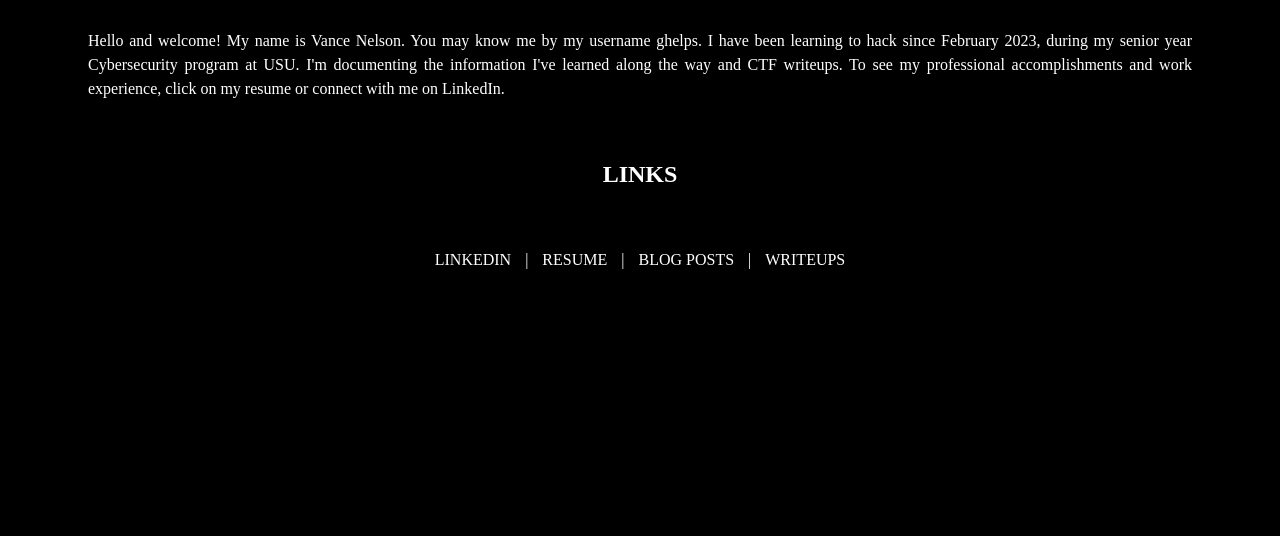
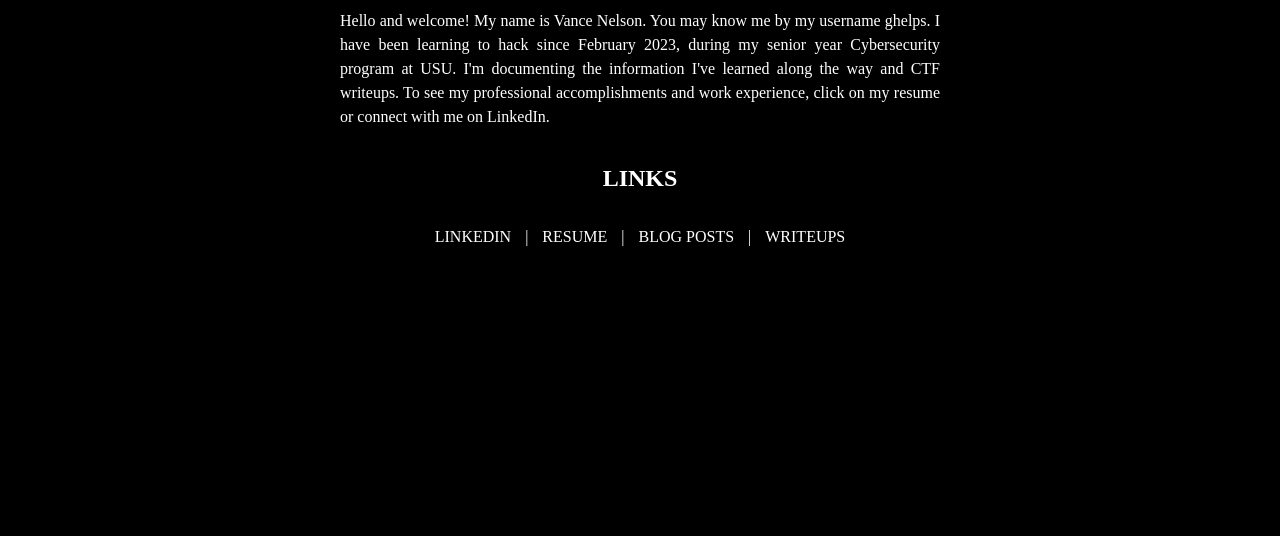
Before and after one commit to vncnlsn/me, a plain HTML site: page website.html in a window 1280 px wide. Shown: the part 360-896 px from the top of the page. After the commit the page ends 856 px from the top, so only its background shows below. Drawn offline with Linux system fonts and the light colour scheme.

Commit message:
Update website.html

```diff
--- a/website.html
+++ b/website.html
@@ -12,7 +12,7 @@
       justify-content: center;
       height: 100vh;
       text-align: center;
-      padding: 40px;
+      padding: 20px;
     }
 
     h1 {
@@ -24,8 +24,9 @@
       text-transform: uppercase;
     }
 
-    p {
-      margin: 40px;
+    .about {
+      max-width: 600px;
+      margin: 0 auto;
       text-align: justify;
       font-size: 16px;
       line-height: 1.5;
@@ -41,9 +42,10 @@
 <body>
   <h1>Vance Nelson</h1>
 
-  <h2>About Me</h2>
-  <p>Hello and welcome! My name is Vance Nelson. You may know me by my username ghelps. I have been learning to hack since February 2023, during my senior year Cybersecurity program at USU.
-    I'm documenting the information I've learned along the way and CTF writeups. To see my professional accomplishments and work experience, click on my resume or connect with me on LinkedIn. </p>
+  <div class="about">
+    <h2>About Me</h2>
+    <p>Hello and welcome! My name is Vance Nelson. You may know me by my username ghelps. I have been learning to hack since February 2023, during my senior year Cybersecurity program at USU. I'm documenting the information I've learned along the way and CTF writeups. To see my professional accomplishments and work experience, click on my resume or connect with me on LinkedIn.</p>
+  </div>
 
   <h2>Links</h2>
   <p>
```
